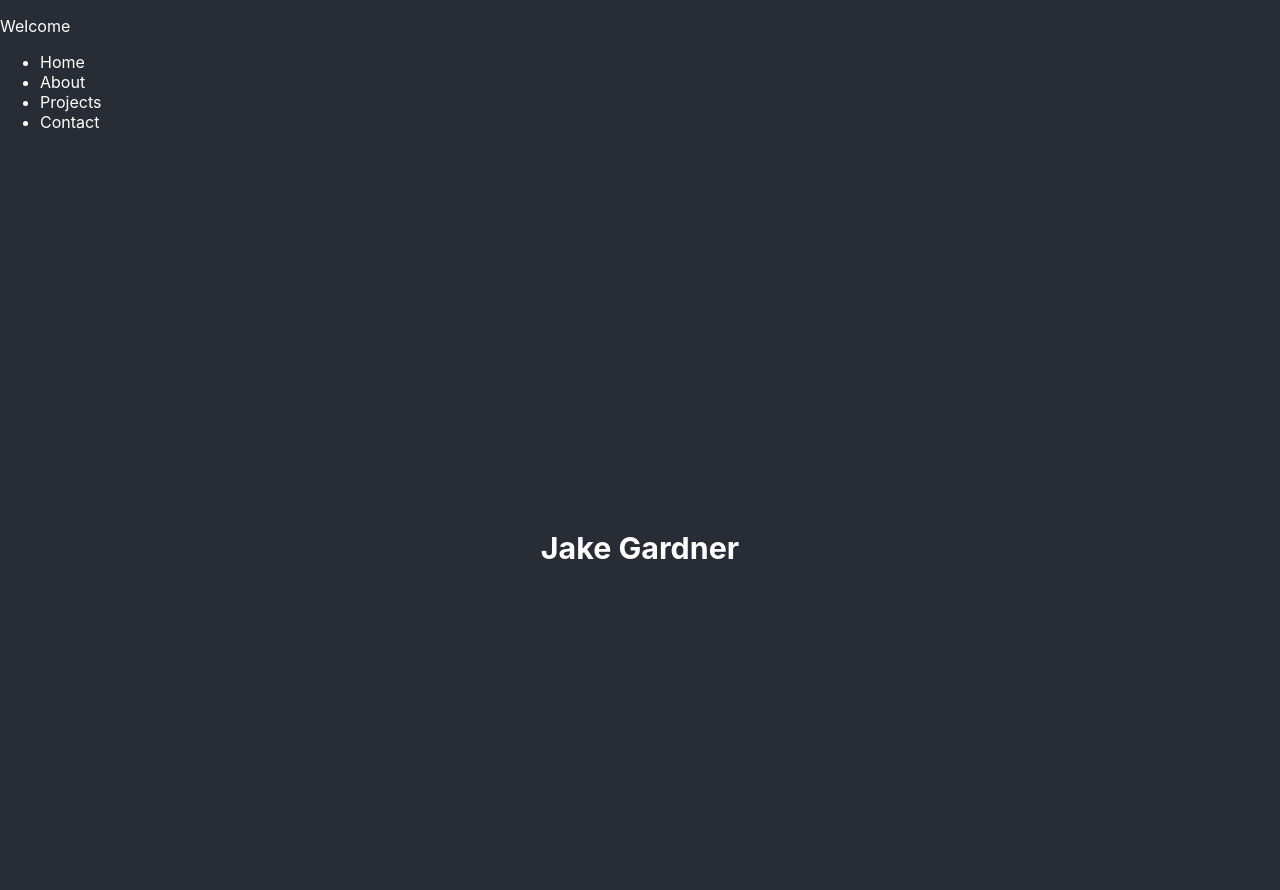
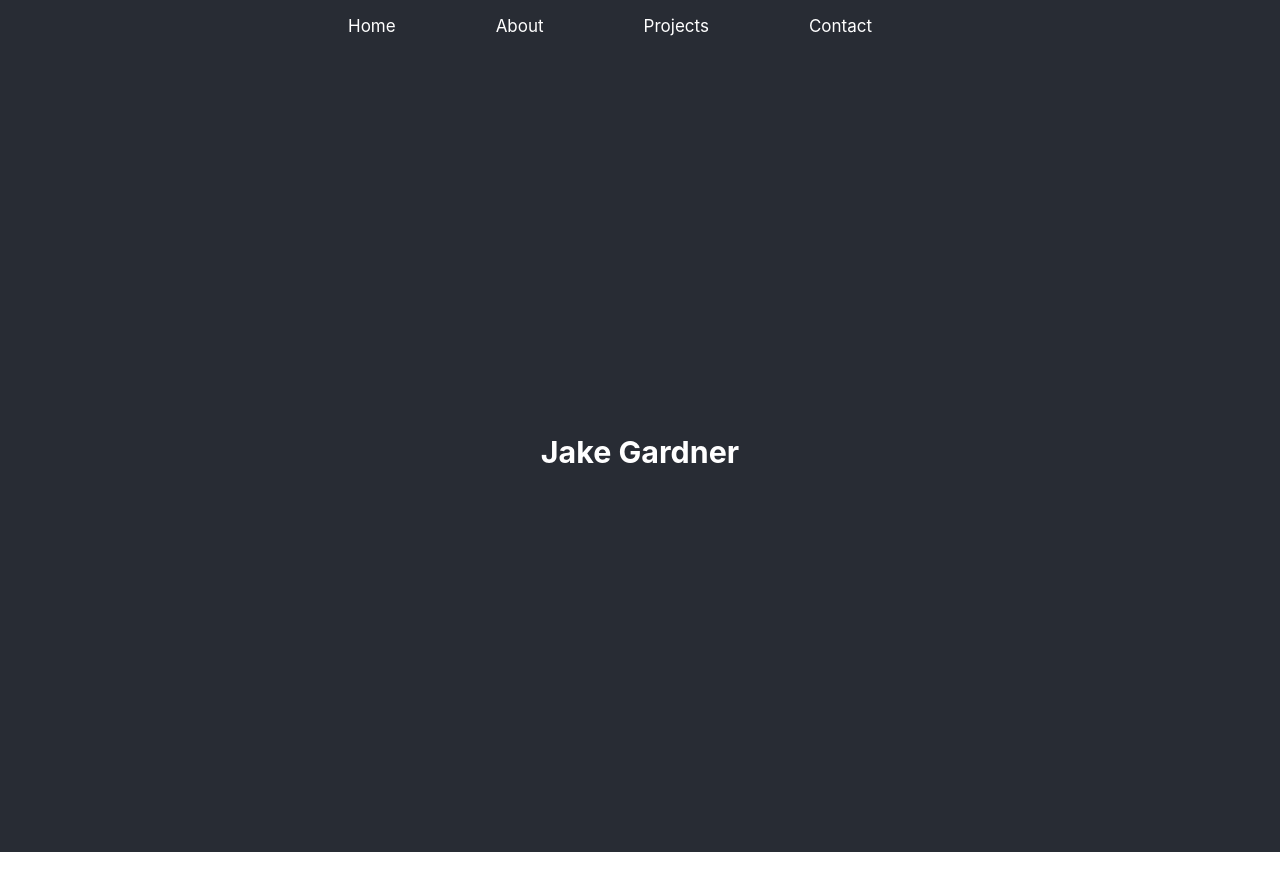
Before and after one commit to JaggerLaw/portfolio, a React (Create React App) app in the folder client/: page / in a window 1280 px wide. Shown: the top 890 px of the page. After the commit the page ends 852 px from the top, so only its background shows below. Built offline with nearby package versions, Linux system fonts and the light colour scheme.

Commit message:
made a navbar centered on the screen nicely spaced out

```diff
--- a/client/src/App.css
+++ b/client/src/App.css
@@ -24,5 +24,14 @@
 }
 
 .main-navbar{
+  display: flex;
+  justify-content: center;
+}
 
+.main-navbar li{
+  list-style: none;
+  display: inline-flex;
+  padding-right: 100px;
+  text-decoration: none;
+  font-size: 17px;
 }
--- a/client/src/App.js
+++ b/client/src/App.js
@@ -6,9 +6,8 @@ function App() {
   return (
     <>
       <div class="container">
-        <p>Welcome</p>
-        <nav class="main-navbar">
-          <ul>
+        <nav>
+          <ul class="main-navbar">
             <li>Home</li>
             <li>About</li>
             <li>Projects</li>
```
